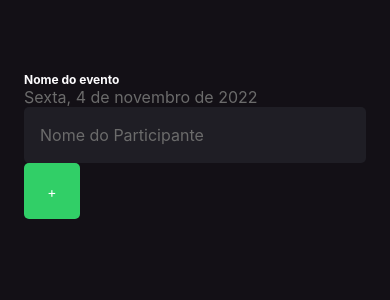
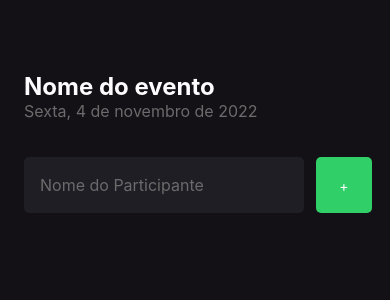
Before and after one commit to tomasfranco/imhere, a React Native app: screen / in a window 390 px wide. Shown: the top 300 px of the page. Built offline with nearby package versions, Linux system fonts and the light colour scheme.

Commit message:
criando formulario - CCform  creation

```diff
--- a/src/screens/home/index.tsx
+++ b/src/screens/home/index.tsx
@@ -16,6 +16,7 @@ return (
 
   <Text style={styles.eventDate}>Sexta, 4 de novembro de 2022</Text>
 
+  <View style={styles.form}>
   <TextInput
     style={styles.input}
     placeholder="Nome do Participante"
@@ -26,6 +27,6 @@ return (
         +
       </Text>
     </TouchableOpacity>
-
+    </View>
   </View>
 )}
--- a/src/screens/home/styles.ts
+++ b/src/screens/home/styles.ts
@@ -8,7 +8,7 @@ export const styles = StyleSheet.create({
   },
   eventName: {
     color: '#FDFCFE',
-    fontSize: 12,
+    fontSize: 24,
     fontWeight: 'bold',
     marginTop: 48
   },
@@ -17,12 +17,14 @@ export const styles = StyleSheet.create({
     fontSize: 16
   },
   input: {
+    flex: 1,
     height: 56,
     backgroundColor: '#1F1E25',
     borderRadius: 5,
     color: '#fff',
     padding: 16,
     fontSize: 16,
+    marginRight: 12,
   },
   buttonText: {
     color: '#fff',
@@ -34,5 +36,11 @@ export const styles = StyleSheet.create({
     backgroundColor: '#31CF67',
     alignItems: 'center',
     justifyContent: 'center',
+  },
+  form: {
+    width: '100%',
+    flexDirection: 'row',
+    marginTop: 36,
+    marginBottom: 42,
   }
 })
```
